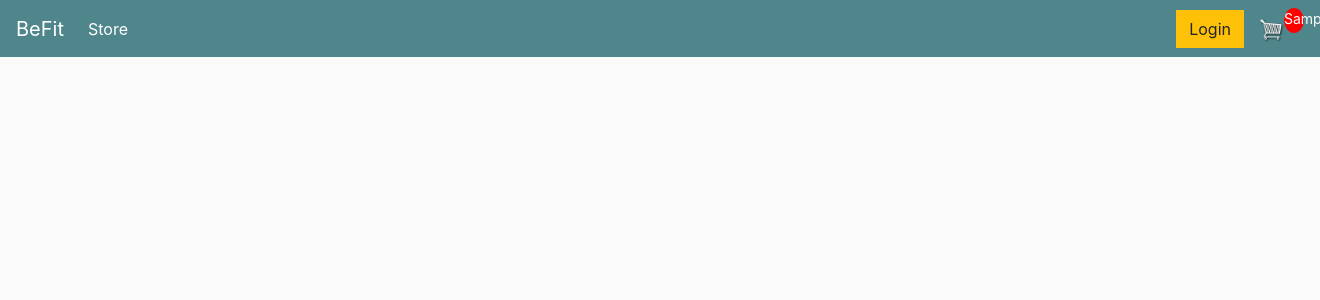
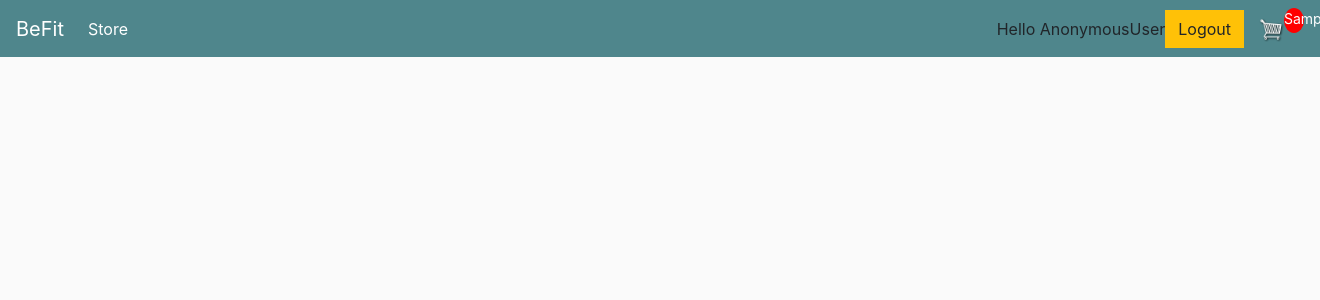
Before and after one commit to Shourabh1478/ROSP, a Django app: template befit/templates/store/main.html in a window 1320 px wide; the page is wider, and only the part inside the window is pictured. Shown: the top 300 px of that part. Run offline with Django 3.2, Linux system fonts and the light colour scheme; the template is opened without the code that fills it: most values are stand-ins (such as "Sample title", 1, 10 or a date in 2020); parts of the project's set-up code (start-up, migrations or seed data) failed here and were passed over; some libraries are stand-ins or nearby versions.

Commit message:
linked pages

```diff
--- a/befit/befit/urls.py
+++ b/befit/befit/urls.py
@@ -27,7 +27,8 @@ from chatbot.views import chat_view, postchat_view
 urlpatterns = [
     path('admin/', admin.site.urls),
     path('', Signup_view),
-    path('landing', Landing_page),
+    path('landing', Landing_page, name='landing'),
+    path('logout', Logout, name='logout'),
     path('store/',store, name="store"),
     path('cart/', cart, name="cart"),
     path('checkout/', checkout, name="checkout"),
--- a/befit/static/chatbot/main.css
+++ b/befit/static/chatbot/main.css
@@ -7,7 +7,7 @@
 
 body {
     background: #fff3f3;
-    background-color: #F13647;
+    background-color: #5e070e;
 }
 
 .main-body {
--- a/befit/store/views.py
+++ b/befit/store/views.py
@@ -19,6 +19,7 @@ def store(request):
     products = Product.objects.all()
     context = {'products':products, 'cartItems':cartItems}
     return render(request, 'store/store.html', context)
+
 
 def cart(request):
 
--- a/befit/templates/store/main.html
+++ b/befit/templates/store/main.html
@@ -51,8 +51,8 @@
 
             </ul>
             <div class="form-inline my-2 my-lg-0">
-                <a href="#" class="btn btn-warning">Login</a>
-
+                <span>Hello {{request.user}}</span>
+                <a href="{% url 'logout' %}" class="btn btn-warning">Logout</a>
                 <a href="{% url 'cart' %}">
                     <img id="cart-icon" src="{% static 'store/images/cart.png' %}">
                 </a>
```
Also changed, not shown: befit/Login/views.py (+10 -1 lines), befit/db.sqlite3, 1 other file.
